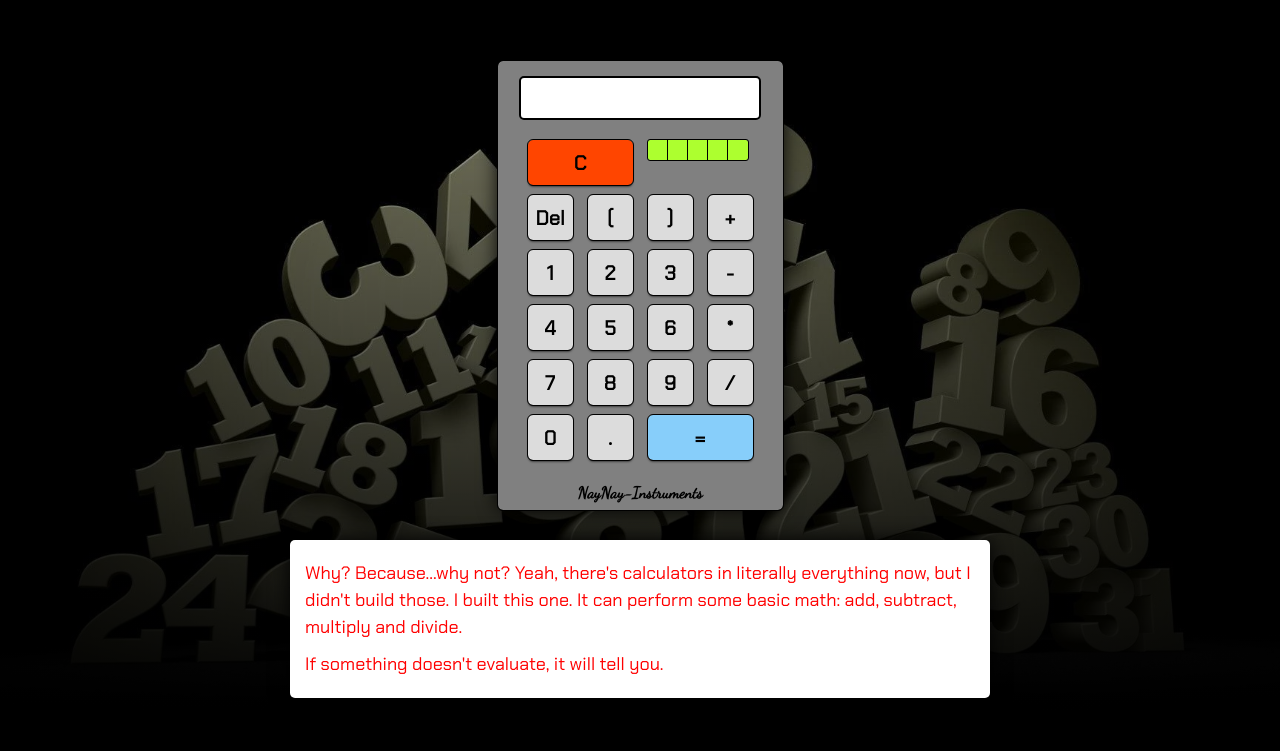
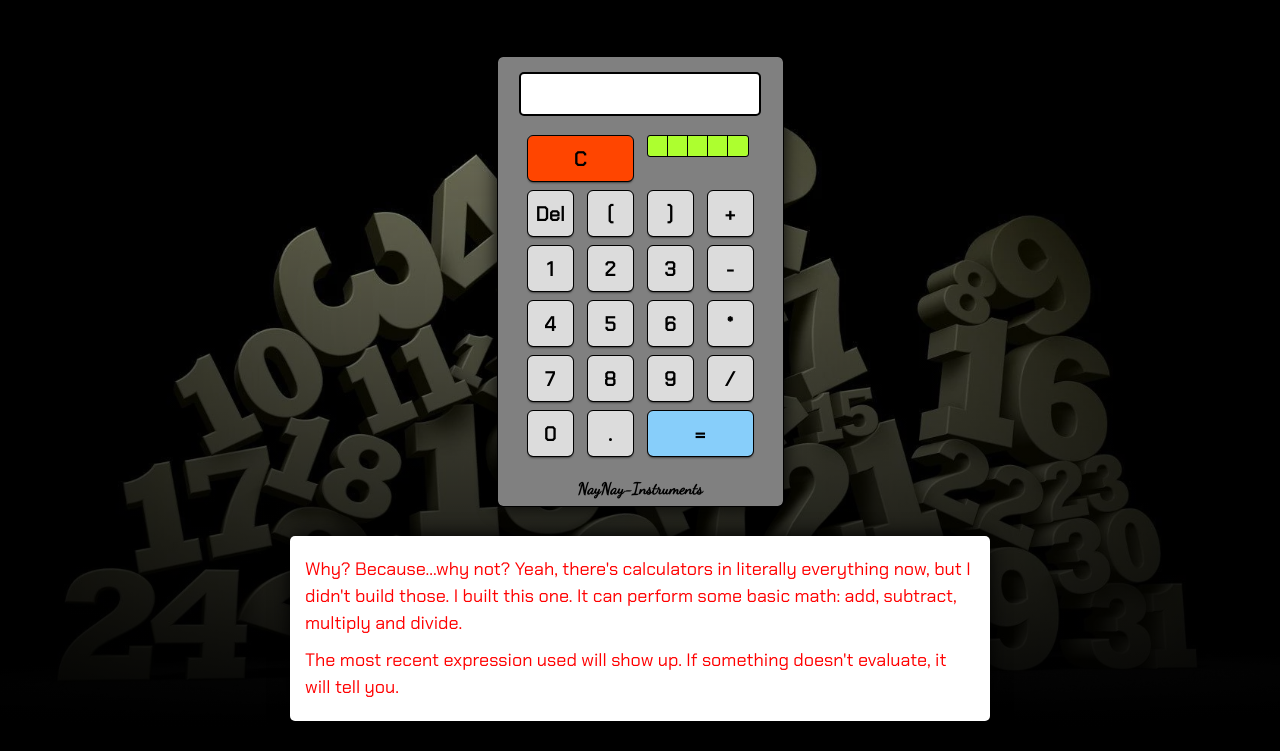
Before and after one commit to NayNayRen/Calculator, a plain HTML site: page index.html in a window 1280 px wide. Shown: the part 149-900 px from the top of the page. Drawn offline with Linux system fonts and the light colour scheme.

Commit message:
one more tweak

```diff
--- a/index.html
+++ b/index.html
@@ -78,7 +78,7 @@
         <p>Why? Because...why not? Yeah, there's calculators in literally everything now, but I
           didn't build those. I built this one. It can perform some basic math: add, subtract, multiply and divide.
         </p>
-        <p>If something
+        <p>The most recent expression used will show up. If something
           doesn't evaluate, it will tell you.</p>
       </div>
     </div>
```
